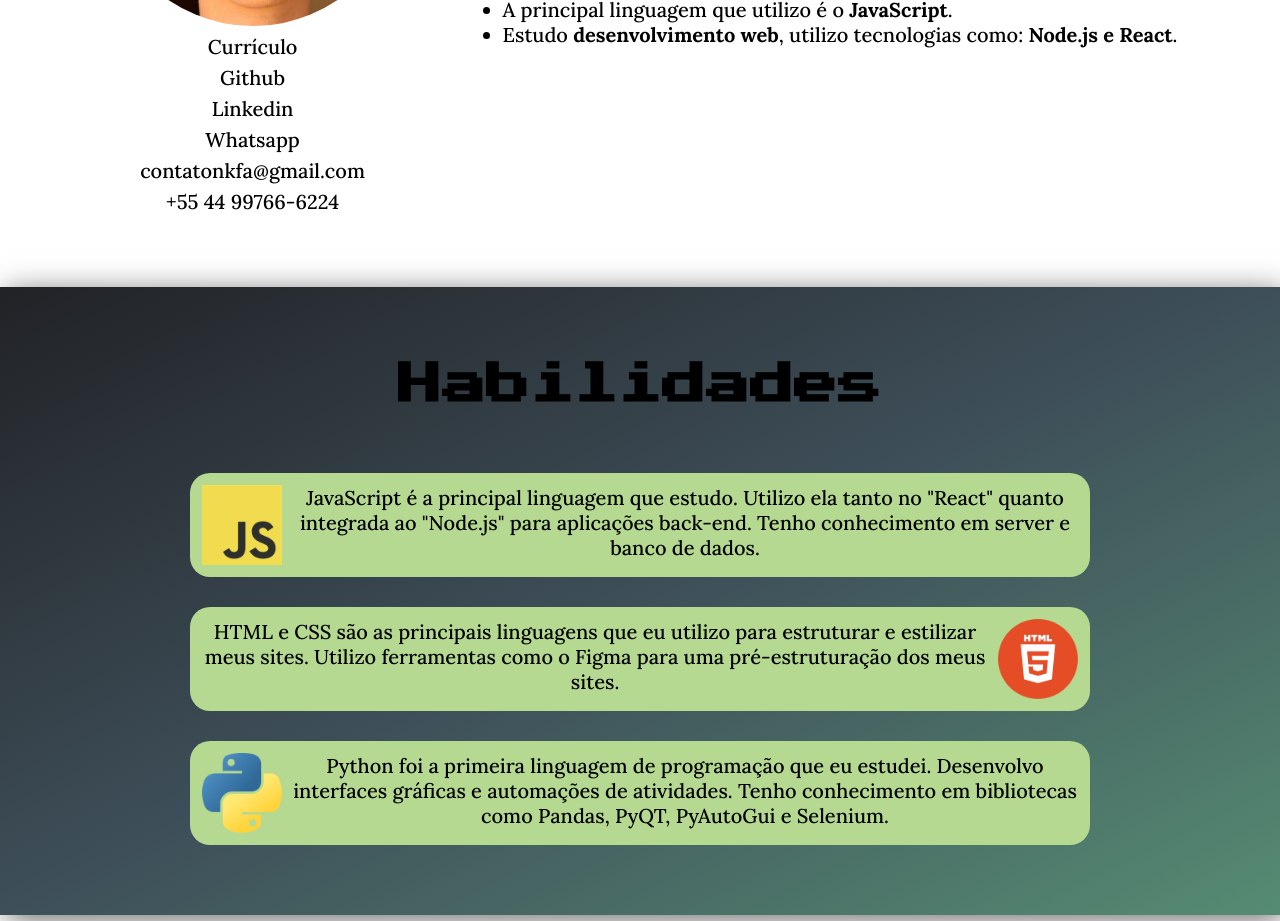
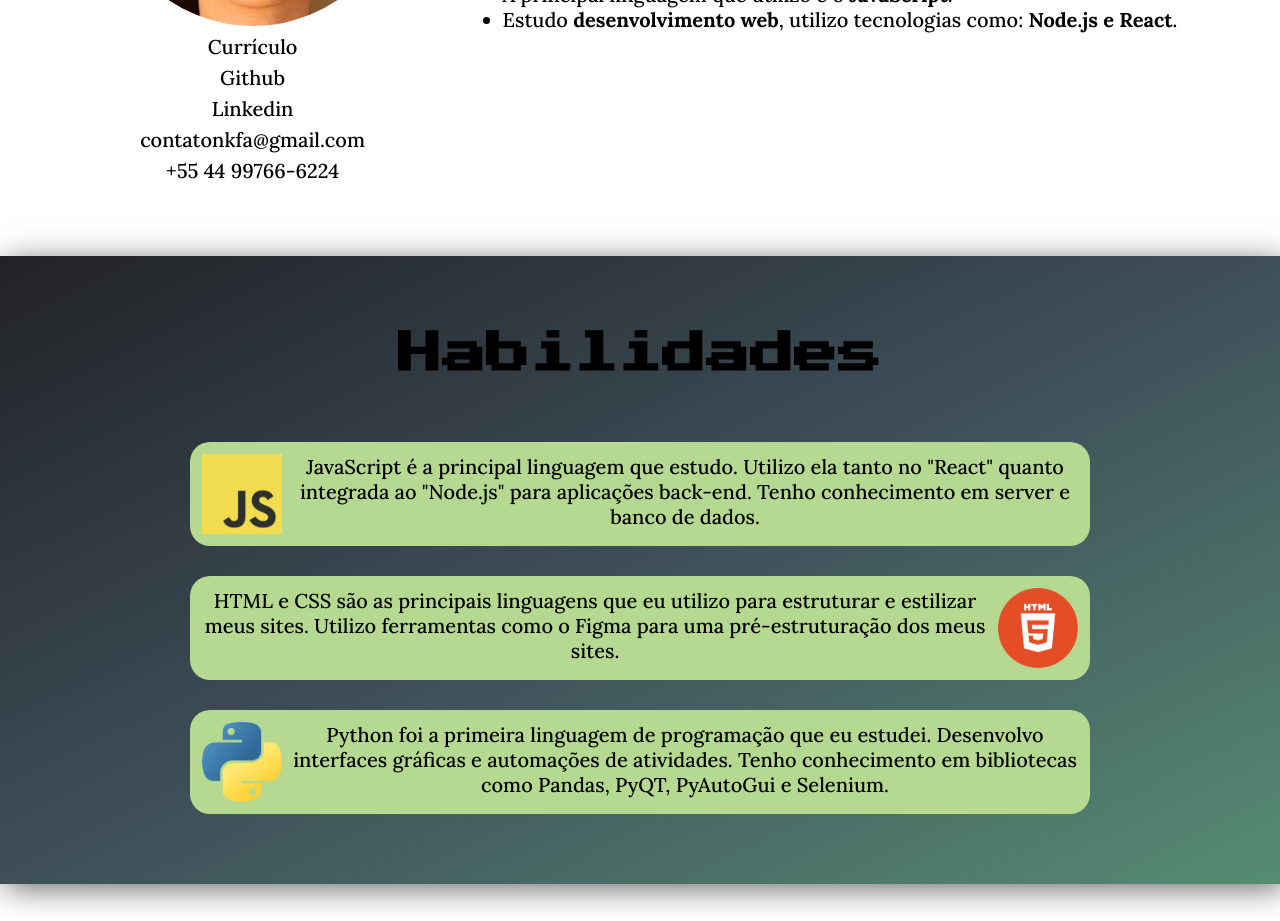
Before and after one commit to nicolaskleinaraujo/portfolio-react, a React (Vite) app in the folder frontend/: page / in a window 1280 px wide. Shown: the part 1280-2201 px from the top of the page. Built offline with nearby package versions, Linux system fonts and the light colour scheme.

Commit message:
removed whatsapp link

```diff
--- a/frontend/src/components/About/About.jsx
+++ b/frontend/src/components/About/About.jsx
@@ -36,7 +36,6 @@ const About = forwardRef((props, ref) => {
                         </li>
                         <li><a href="https://github.com/nicolaskleinaraujo/" target="_blank">Github</a></li>
                         <li><a href="https://www.linkedin.com/in/nicolaskleinaraujo/" target="_blank">Linkedin</a></li>
-                        <li><a href="https://wa.me/5544997666224" target="_blank">Whatsapp</a></li>
                         <li>contatonkfa@gmail.com</li>
                         <li>+55 44 99766-6224</li>
                     </ul>
```
